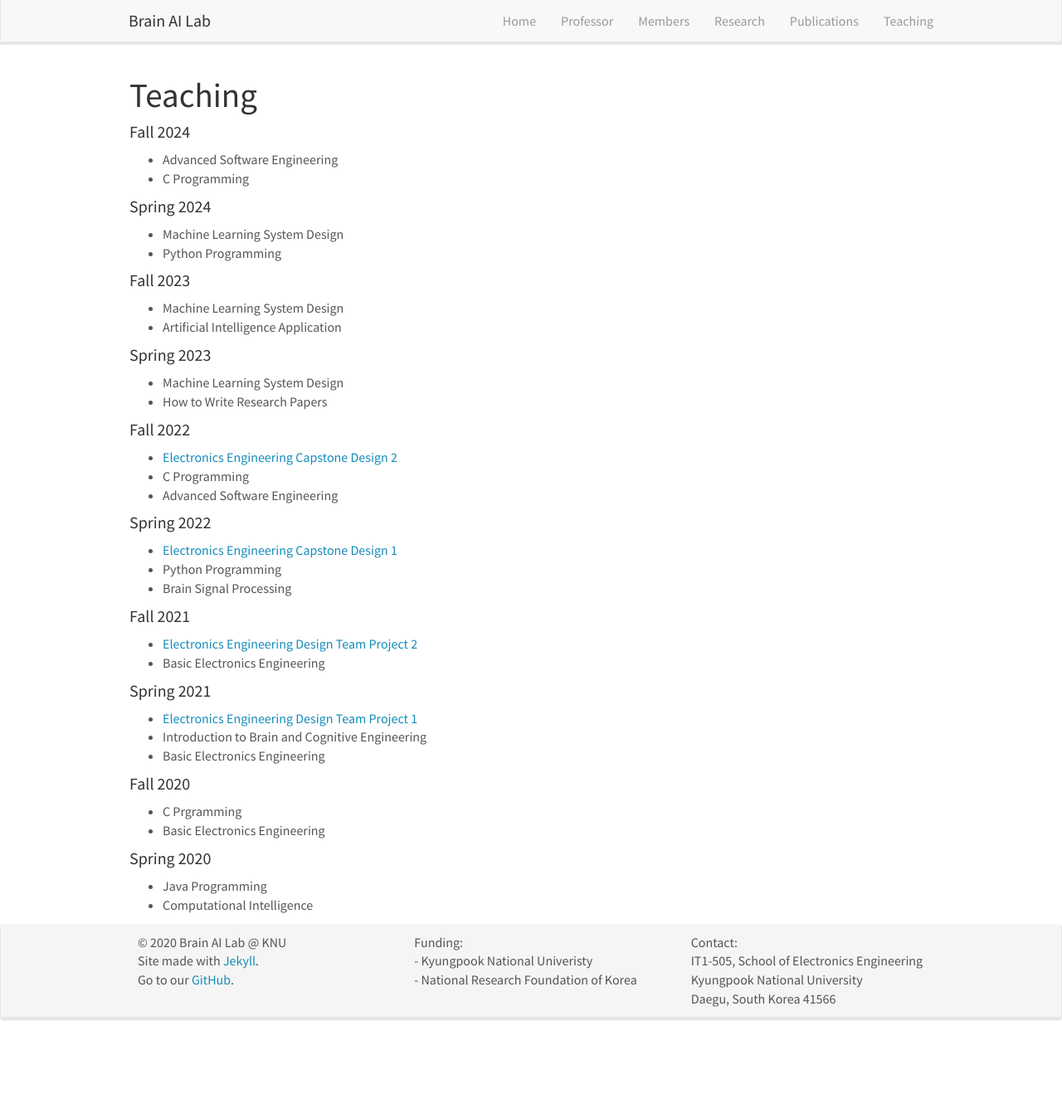
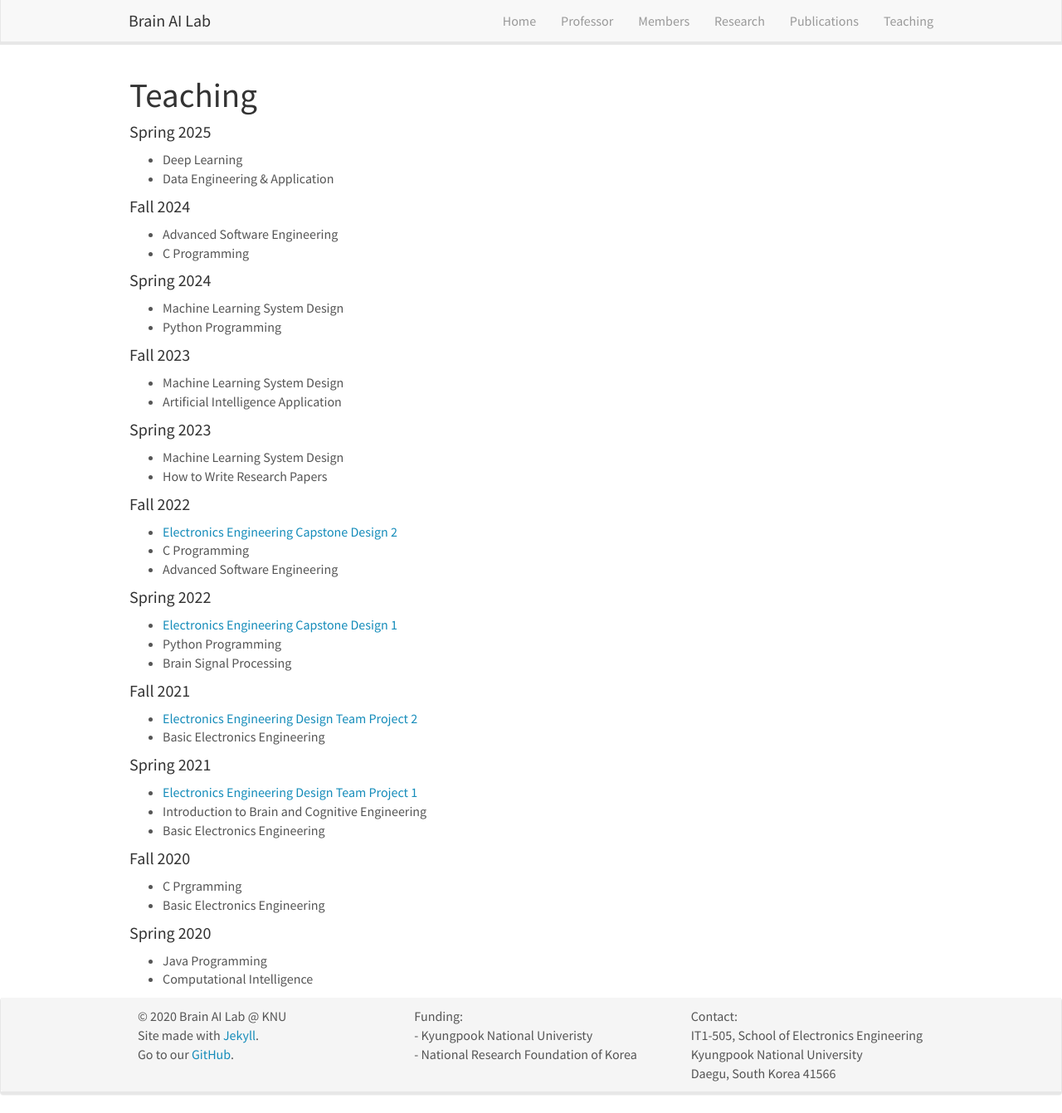
Before and after one commit to KNU-BrainAI/knu-brainai.github.io, a Jekyll site: the page built from _pages/teaching.md, in a window 1280 px wide and 1342 px high. Shown: the whole window at 83% size. Built offline with Jekyll 4.4.1, drawn with Linux system fonts in a browser that asks for light colours; nearby versions of some CDN libraries.

Commit message:
Update teaching.md

```diff
--- a/_pages/teaching.md
+++ b/_pages/teaching.md
@@ -8,6 +8,10 @@ permalink: /teaching/
 
 
 # Teaching
+#### Spring 2025
+- Deep Learning
+- Data Engineering & Application
+
 #### Fall 2024
 - Advanced Software Engineering
 - C Programming
```
